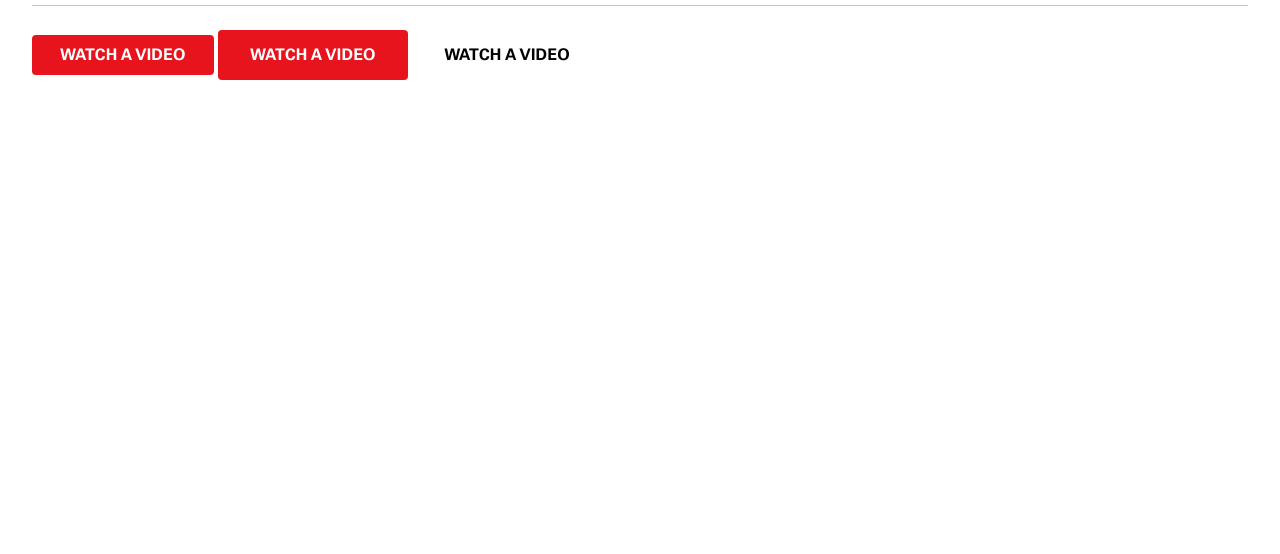
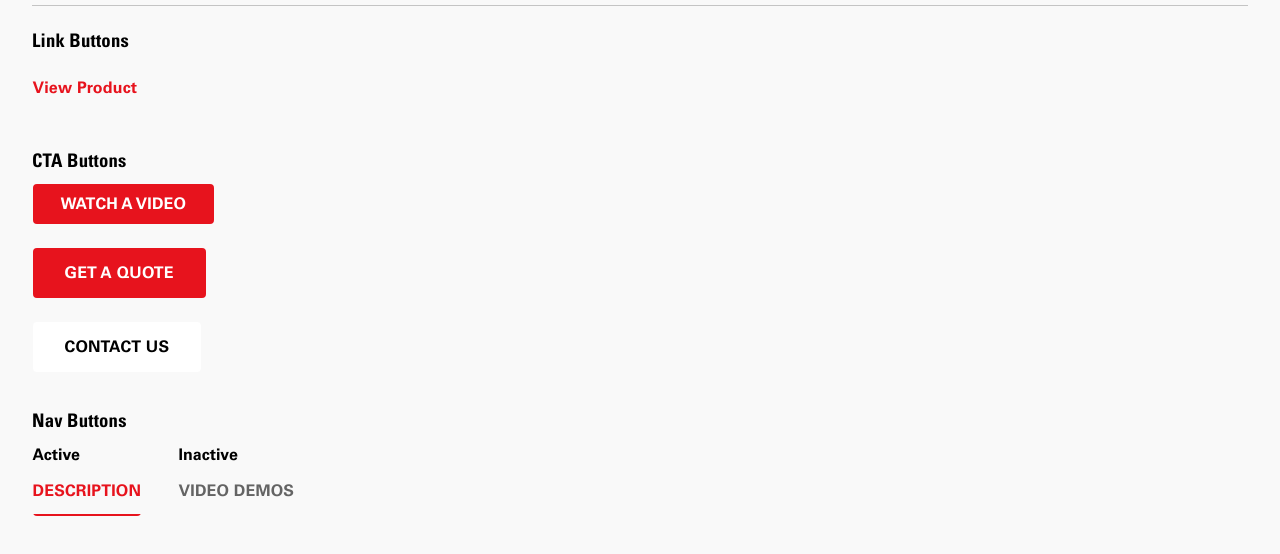
Before and after one commit to bubacz/ati, a website: page index.html in a window 1280 px wide. Shown: the part 744-1298 px from the top of the page. Before the commit the page ends 856 px from the top, so only its background shows below. Drawn offline with Linux system fonts and the light colour scheme.

Commit message:
Added link and nav button styles

```diff
--- a/assets/global/src/css/base/elements/_buttons.scss
+++ b/assets/global/src/css/base/elements/_buttons.scss
@@ -33,11 +33,6 @@ input[type="submit"],
 		&:hover {
 			cursor: not-allowed;
 		}
-	}
-
-	&:active,
-	&:focus {
-		outline: $color-red auto 1px;
 	}
 }
 
@@ -101,13 +96,45 @@ input[type="submit"],
 		}
 	}
 
-	&--plain {
+	&--nav {
 		background: none;
 		border: none;
-		text-decoration: underline;
+		padding: rem(12) 0;
+		color: rgba($color-black, 0.6);
 
 		&:hover {
-			text-decoration: none;
+			color: $color-red;
+		}
+
+		&:focus,
+		&:focus-visible {
+			@include underline($color-red);
+
+			outline: none;
+			color: $color-red;
+		}
+
+		&.active {
+			@include underline($color-red);
+
+			color: $color-red;
+		}
+	}
+
+	&--link {
+		background: none;
+		border: none;
+		padding: rem(12) 0;
+		color: $color-red;
+		text-transform: none;
+
+		&:hover,
+		&:focus,
+		&:focus-visible,
+		&.active {
+			outline: none;
+			color: $color-red;
+			text-decoration: underline;
 		}
 	}
 
@@ -115,9 +142,3 @@ input[type="submit"],
 		padding: rem(7) rem(26) rem(5);
 	}
 }
-
-.buttons {
-	&.aligncenter {
-		text-align: center;
-	}
-}
--- a/assets/global/src/css/settings/_mixins.scss
+++ b/assets/global/src/css/settings/_mixins.scss
@@ -288,7 +288,7 @@ $flexbox-grid-mixins-stack: margin-bottom !default;
 	background-image: linear-gradient(to right, $bgcolor 0%, $bgcolor 100%);
 	background-repeat: repeat-x;
 	background-position: 0 100%;
-	background-size: 100% 1px;
+	background-size: 100% 2px;
 }
 
 // Get Brand
--- a/index.html
+++ b/index.html
@@ -5,7 +5,7 @@
 		<meta http-equiv="X-UA-Compatible" content="IE=edge" />
 		<meta name="viewport" content="width=device-width, initial-scale=1.0" />
 		<link rel="stylesheet" href="./assets/global/dist/styles.css" />
-        <link rel="stylesheet" href="/assets/components/dist/">
+		<link rel="stylesheet" href="/assets/components/dist/" />
 		<title>ATI</title>
 
 		<style>
@@ -50,16 +50,54 @@
 
 			<p>
 				Body Text<br />
-                ATI’s Robotic Tool Changers are robust pneumatic devices that connect end-of-arm...
+				ATI’s Robotic Tool Changers are robust pneumatic devices that
+				connect end-of-arm...
 			</p>
 		</section>
 
 		<section class="block">
 			<h1>Buttons</h1>
 			<hr />
-            <button class="button--red button--thin">Watch a Video</button>
-            <button class="button--red">Watch a Video</button>
-            <button class="button--white">Watch a Video</button>
+
+            <h3>Link Buttons</h3>
+			<div class="grid--auto">
+				<div class="grid__col">
+					<button class="button--red button--link">
+						View Product
+					</button>
+				</div>
+			</div>
+
+            <h3>CTA Buttons</h3>
+			<div class="grid--auto">
+				<div class="grid__col">
+					<button class="button--red button--thin">
+						Watch a Video
+					</button>
+					<br /><br />
+					<button class="button--red">Get a Quote</button>
+					<br /><br />
+					<button class="button--white">Contact Us</button>
+				</div>
+			</div>
+
+            <h3>Nav Buttons</h3>
+			<div class="grid--auto">
+				<div class="grid__col">
+					<strong>Active</strong><br /><button
+						class="button--nav active"
+					>
+						Description
+					</button>
+				</div>
+				<div class="grid__col">
+					<strong>Inactive</strong><br /><button
+						class="button--nav"
+					>
+						Video Demos
+					</button>
+				</div>
+			</div>
 		</section>
 	</body>
 </html>
```
Also changed, not shown: assets/global/dist/styles.css, 1 other file. Lines whose indentation alone changed are shown as unchanged.
